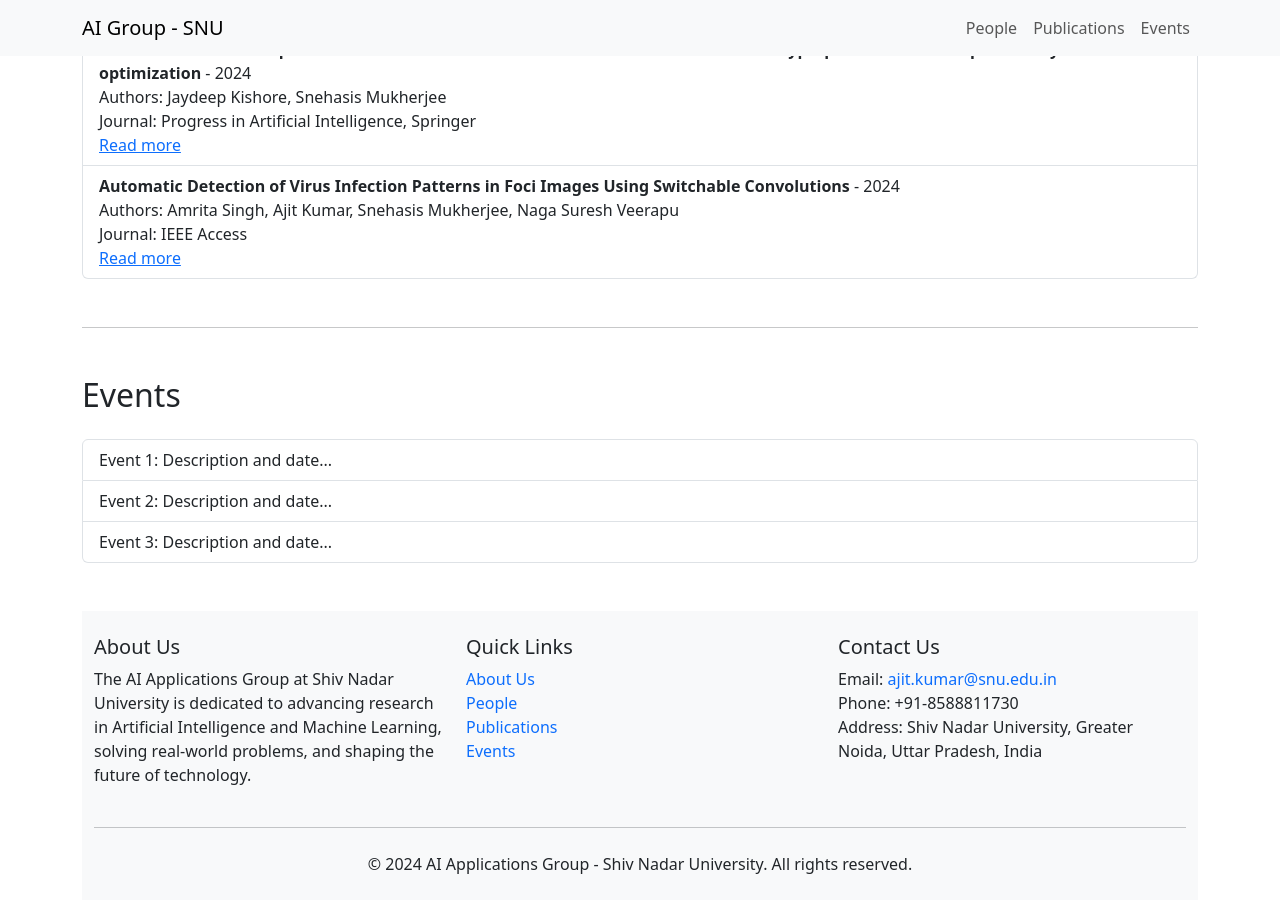
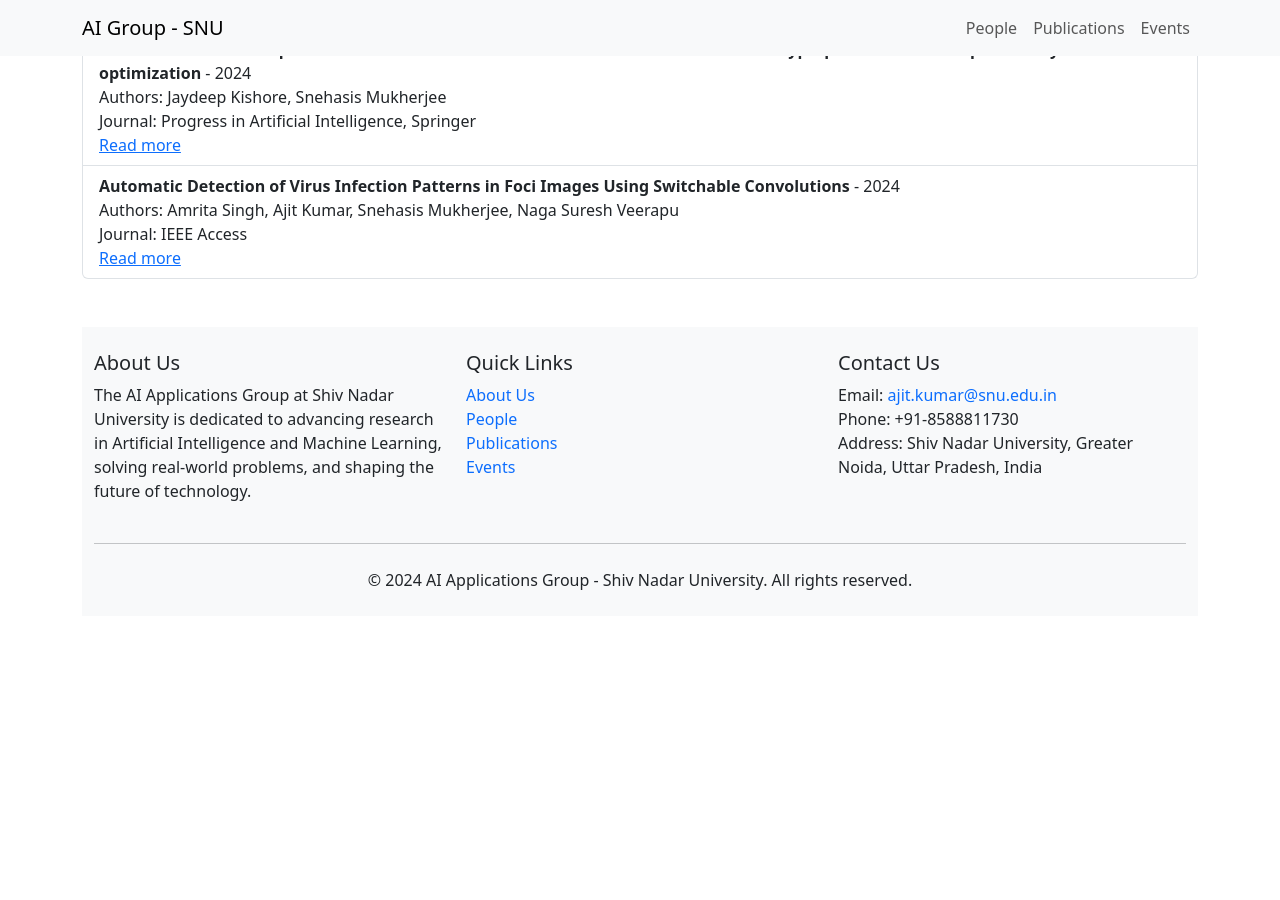
Before and after one commit to aimlatsnu/aimlatsnu.github.io, a Jekyll site: the page built from index.html, in a window 1280 px wide and 900 px high, scrolled down 1663 px. Built offline with Jekyll 4.4.1, drawn with Linux system fonts in a browser that asks for light colours; after the commit the page ends 2279 px from its top, so only the background shows below that.

Commit message:
events calendar added

```diff
--- a/index.html
+++ b/index.html
@@ -35,7 +35,7 @@
                         <a class="nav-link" href="#publications">Publications</a>
                     </li>
                     <li class="nav-item">
-                        <a class="nav-link" href="#events">Events</a>
+                        <a class="nav-link" href="/events/">Events</a>
                     </li>
                 </ul>
             </div>
@@ -178,22 +178,6 @@
         </section>
 
 
-        <hr class="my-5">
-
-
-
-
-        <!-- Events Section -->
-        <section id="events">
-            <h2 class="mb-4">Events</h2>
-            <ul class="list-group">
-                <li class="list-group-item">Event 1: Description and date...</li>
-                <li class="list-group-item">Event 2: Description and date...</li>
-                <li class="list-group-item">Event 3: Description and date...</li>
-                <!-- Add more events as needed -->
-            </ul>
-        </section>
-
 
         <!-- Footer Section -->
         <footer class="bg-light py-4 mt-5">
```
Also changed, not shown: events.html (added, +29 -0 lines), faculty/index.html (+6 -48 lines), _data/events.yml (added).
